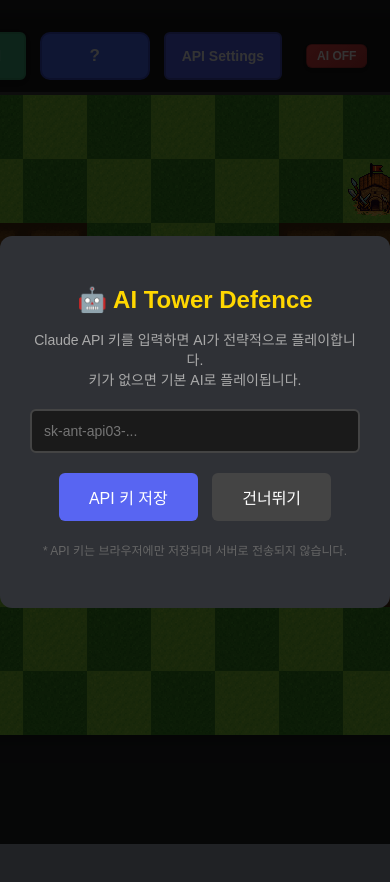
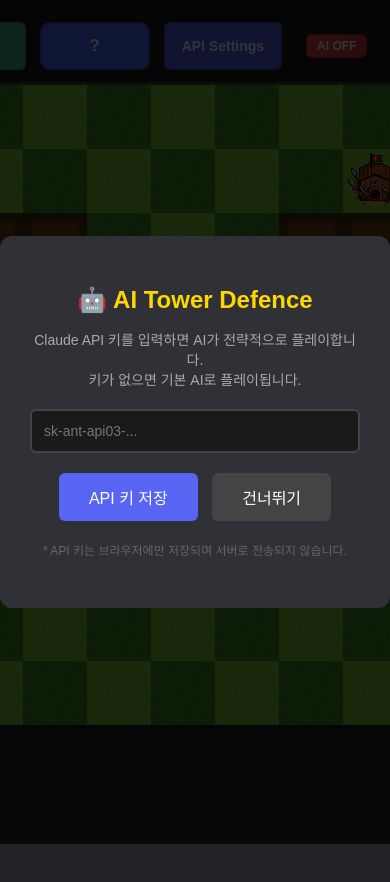
Before and after one commit to orseungwon/AI-Tower-Defence, a plain HTML site: page index.html in a window 390 px wide. Shown: the top 882 px of the page. Drawn offline with Linux system fonts and the light colour scheme.

Commit message:
mobile update

```diff
--- a/style.css
+++ b/style.css
@@ -45,18 +45,22 @@
 /* ═══════════════════════════════════════════════════════════════════════════
    1. 기본 설정 (Reset & Base)
    ═══════════════════════════════════════════════════════════════════════════ */
-
 body {
   margin: 0;
   background: #202225;
   display: flex;
   justify-content: center;
-  align-items: flex-start;
+  align-items: center;
   min-height: 100vh;
   font-family: 'Arial', sans-serif;
-  padding: 20px 0;
 }
 
+@media (max-width: 1300px) {
+  body {
+    align-items: flex-start;
+    padding: 10px 0;
+  }
+}
 
 /* ═══════════════════════════════════════════════════════════════════════════
    2. 메인 레이아웃
```
